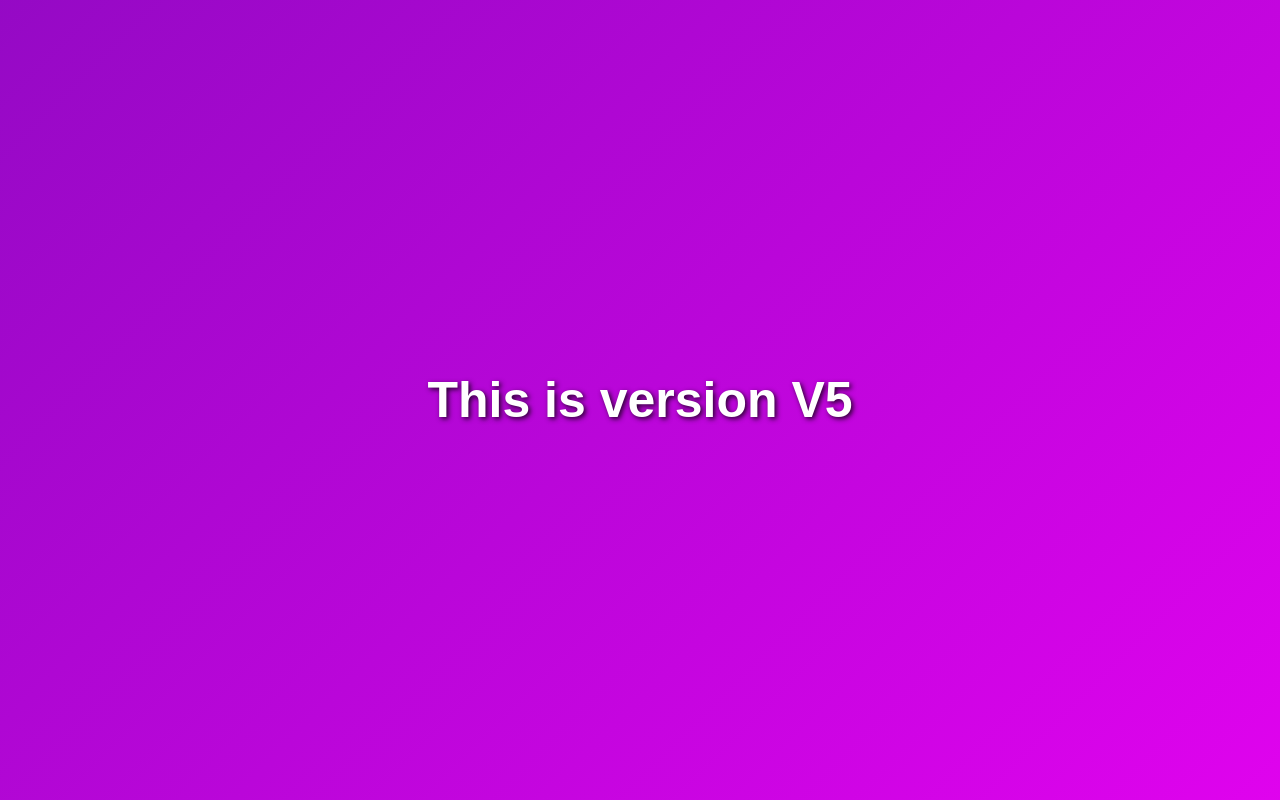
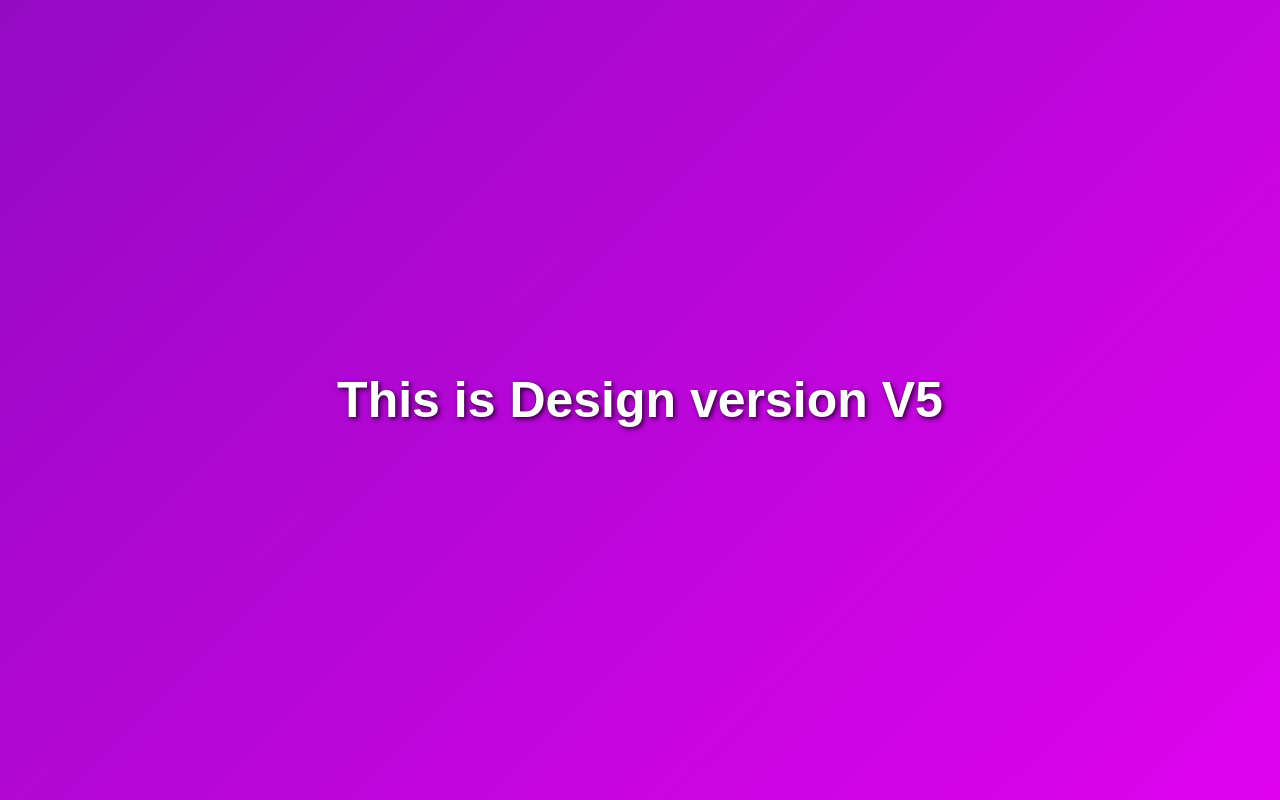
Before and after one commit to akash5022gupta/myrepo, a plain HTML site: page index.html in a window 1280 px wide. Drawn offline with Linux system fonts and the light colour scheme.

Commit message:
Change H1

```diff
--- a/index.html
+++ b/index.html
@@ -7,6 +7,6 @@
     <title>Document</title>
 </head>
 <body>
-    <h1>This is version V5</h1>
+    <h1>This is Design version V5</h1>
 </body>
 </html>
```
